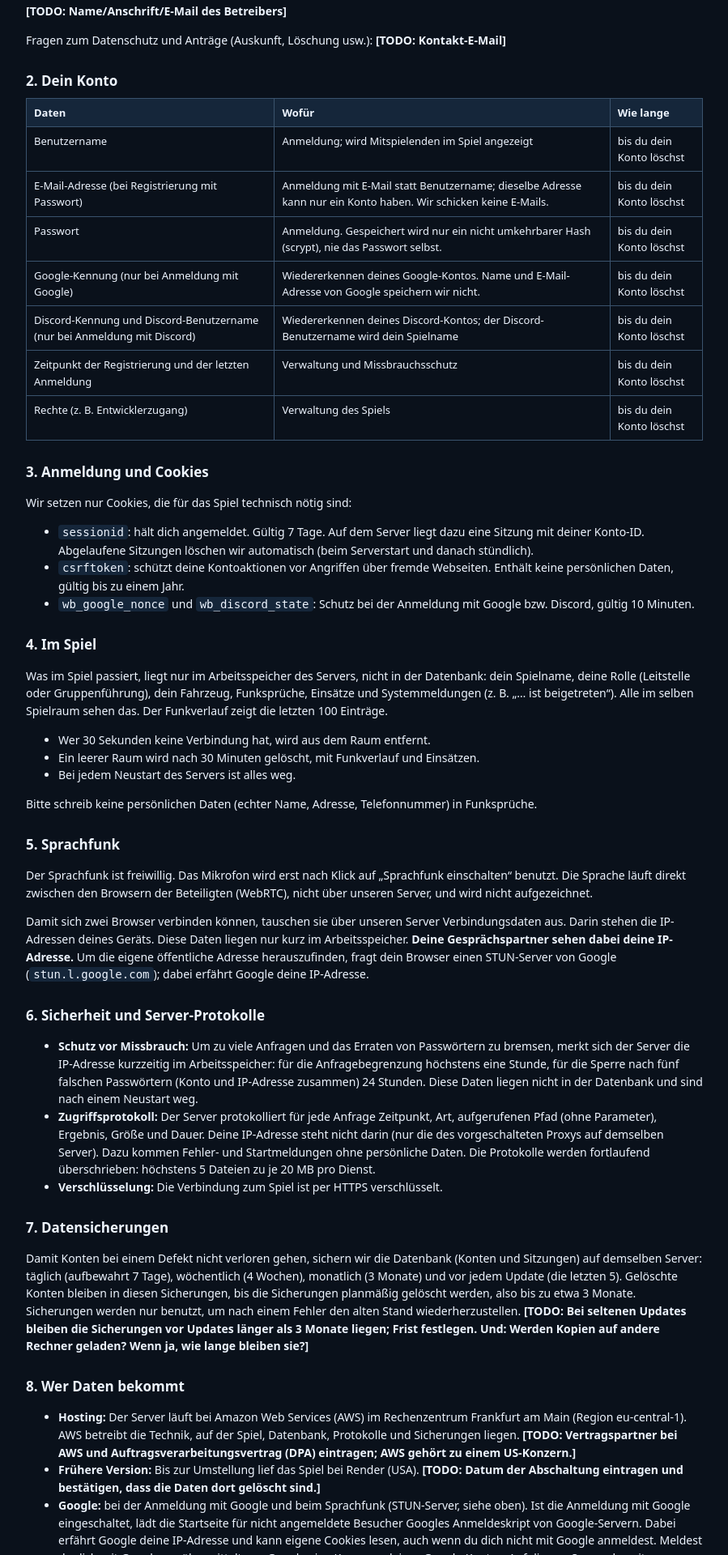
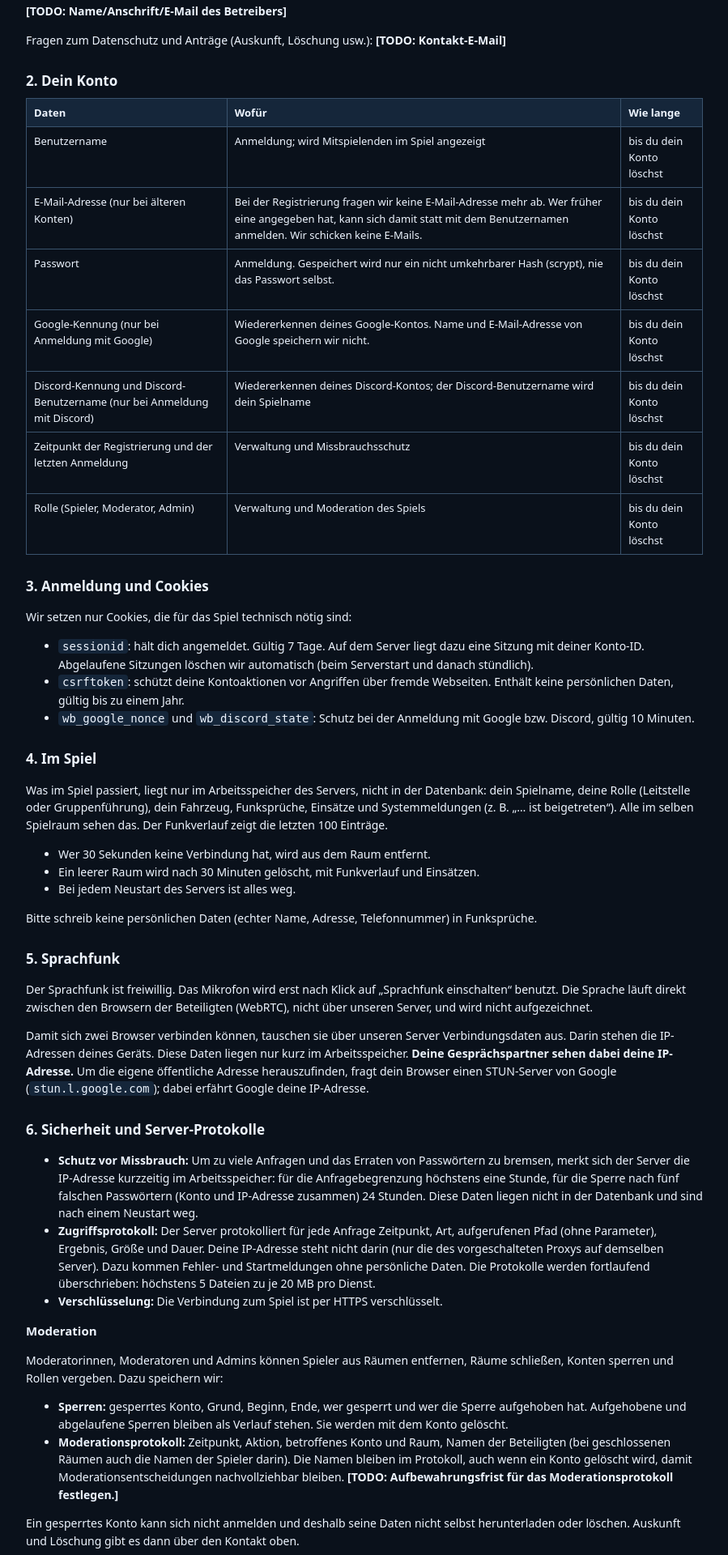
Before and after one commit to kingrobe082-glitch/Westbummeln, a Django app: page /datenschutz in a window 1280 px wide. Shown: the part 360-2280 px from the top of the page at 81% size, without its empty margins (190-1089 px from the left). Run offline with Django 5.2, Linux system fonts and the light colour scheme.

Commit message:
Datenschutz: Moderationsdaten im Export, Registrierung ohne E-Mail
- Export enthält Rolle, eigene Sperren und Moderationsprotokoll-Einträge
  über das Konto (ohne Namen der Moderation).
- Datenschutzseite beschreibt Sperren und Moderationsprotokoll (Namen
  bleiben nach Kontolöschung im Protokoll, Frist als TODO).
- Registrierung fragt keine E-Mail mehr ab (Entscheidung von Lars: ohne
  E-Mail-Bestätigung reicht der Benutzername). Der Server nimmt eine
  freiwillige E-Mail weiter an; bestehende E-Mails funktionieren weiter
  für den Login.

Co-Authored-By: Claude Opus 5.5 <noreply@anthropic.com>

```diff
--- a/accounts/services.py
+++ b/accounts/services.py
@@ -35,7 +35,9 @@ def check_new_password(password, user):
         raise ValueError(' '.join(error.messages)) from None
 
 
-def register(data, need_email=True):
+def register(data, need_email=False):
+    """Neues Passwortkonto. Die E-Mail ist freiwillig (das Formular fragt sie nicht mehr ab, solange es
+    keine E-Mail-Bestätigung gibt); wird eine geschickt, muss sie gültig und frei sein."""
     name = str(data.get('name', '')).strip()
     password = data.get('password')
     check_password_input(password)
--- a/datenschutz/services.py
+++ b/datenschutz/services.py
@@ -14,6 +14,8 @@ from django.utils import timezone
 from accounts.lockout import LoginLockedError
 from accounts.services import check_password_input
 from game import rooms
+from moderation.models import ModerationEvent
+from moderation.roles import ROLES, role_of
 
 CLEANUP_INTERVAL = 3600  # Sekunden zwischen zwei Aufräumläufen im laufenden Server
 _cleanup_lock = threading.Lock()
@@ -112,9 +114,19 @@ def export_data(request):
             'registriert_am': _time(user.date_joined),
             'letzte_anmeldung': _time(user.last_login),
             'aktiv': user.is_active,
-            'entwickler': user.is_staff,
-            'administrator': user.is_superuser,
+            'rolle': ROLES[role_of(user)],
         },
+        'sperren': [
+            {'grund': ban.reason, 'beginn': _time(ban.starts_at), 'ende': _time(ban.ends_at),
+             'aufgehoben_am': _time(ban.lifted_at)}
+            for ban in user.bans.order_by('starts_at', 'pk')
+        ],
+        # Einträge im Moderationsprotokoll über dieses Konto. Wer moderiert hat, steht nicht darin:
+        # das sind Daten der Moderatorin bzw. des Moderators.
+        'moderationsprotokoll': [
+            {'zeit': _time(event.at), 'aktion': event.get_action_display(), 'raum': event.room_code or None}
+            for event in ModerationEvent.objects.filter(target=user).order_by('at', 'pk')
+        ],
         'sitzungen': [
             {'gueltig_bis': _time(session.expire_date), 'dieses_geraet': session.session_key == current_key}
             for session in sessions_of(user.pk)
--- a/static/js/account.js
+++ b/static/js/account.js
@@ -29,7 +29,6 @@ function setAuthMode(mode) {
   authMode = mode;
   $('tabLogin').classList.toggle('active', mode === 'login');
   $('tabRegister').classList.toggle('active', mode === 'register');
-  $('emailRow').classList.toggle('hidden', mode !== 'register');
   $('registerHint').classList.toggle('hidden', mode !== 'register');
   $('nameLabel').textContent = mode === 'register' ? 'Benutzername (3–24 Zeichen)' : 'Benutzername oder E-Mail';
   $('accountPassword').autocomplete = mode === 'register' ? 'new-password' : 'current-password';
@@ -115,17 +114,15 @@ $('tabRegister').onclick = () => setAuthMode('register');
 $('accountForm').addEventListener('submit', event => {
   event.preventDefault();
   const name = $('accountName').value.trim();
-  const email = $('accountEmail').value.trim();
   const password = $('accountPassword').value;
   if (!name) return setNotice(authMode === 'register' ? 'Bitte gib einen Benutzernamen ein.' : 'Bitte gib Benutzername oder E-Mail ein.', 'error');
   if (authMode === 'register') {
     if (!/^[\p{L}\p{N}_-]{3,24}$/u.test(name)) return setNotice('Benutzername: 3–24 Buchstaben, Zahlen, Unterstriche oder Bindestriche, ohne Leerzeichen.', 'error');
-    if (!/^[^@\s]+@[^@\s]+\.[^@\s]{2,}$/.test(email)) return setNotice('Bitte gib eine gültige E-Mail-Adresse ein.', 'error');
     if (password.length < 8) return setNotice('Das Passwort braucht mindestens 8 Zeichen.', 'error');
   } else if (!password) {
     return setNotice('Bitte gib dein Passwort ein.', 'error');
   }
-  accountAction(authMode, authMode === 'register' ? { name, email, password } : { name, password });
+  accountAction(authMode, authMode === 'register' ? { name, password } : { name, password });
 });
 $('accountLogout').onclick = () => accountAction('logout');
 $('developerRefresh').onclick = async () => {
--- a/templates/datenschutz.html
+++ b/templates/datenschutz.html
@@ -25,12 +25,12 @@
 <thead><tr><th>Daten</th><th>Wofür</th><th>Wie lange</th></tr></thead>
 <tbody>
 <tr><td>Benutzername</td><td>Anmeldung; wird Mitspielenden im Spiel angezeigt</td><td>bis du dein Konto löschst</td></tr>
-<tr><td>E-Mail-Adresse (bei Registrierung mit Passwort)</td><td>Anmeldung mit E-Mail statt Benutzername; dieselbe Adresse kann nur ein Konto haben. Wir schicken keine E-Mails.</td><td>bis du dein Konto löschst</td></tr>
+<tr><td>E-Mail-Adresse (nur bei älteren Konten)</td><td>Bei der Registrierung fragen wir keine E-Mail-Adresse mehr ab. Wer früher eine angegeben hat, kann sich damit statt mit dem Benutzernamen anmelden. Wir schicken keine E-Mails.</td><td>bis du dein Konto löschst</td></tr>
 <tr><td>Passwort</td><td>Anmeldung. Gespeichert wird nur ein nicht umkehrbarer Hash (scrypt), nie das Passwort selbst.</td><td>bis du dein Konto löschst</td></tr>
 <tr><td>Google-Kennung (nur bei Anmeldung mit Google)</td><td>Wiedererkennen deines Google-Kontos. Name und E-Mail-Adresse von Google speichern wir nicht.</td><td>bis du dein Konto löschst</td></tr>
 <tr><td>Discord-Kennung und Discord-Benutzername (nur bei Anmeldung mit Discord)</td><td>Wiedererkennen deines Discord-Kontos; der Discord-Benutzername wird dein Spielname</td><td>bis du dein Konto löschst</td></tr>
 <tr><td>Zeitpunkt der Registrierung und der letzten Anmeldung</td><td>Verwaltung und Missbrauchsschutz</td><td>bis du dein Konto löschst</td></tr>
-<tr><td>Rechte (z.&nbsp;B. Entwicklerzugang)</td><td>Verwaltung des Spiels</td><td>bis du dein Konto löschst</td></tr>
+<tr><td>Rolle (Spieler, Moderator, Admin)</td><td>Verwaltung und Moderation des Spiels</td><td>bis du dein Konto löschst</td></tr>
 </tbody>
 </table>
 
@@ -62,6 +62,14 @@
 <li><strong>Verschlüsselung:</strong> Die Verbindung zum Spiel ist per HTTPS verschlüsselt.</li>
 </ul>
 
+<h3>Moderation</h3>
+<p>Moderatorinnen, Moderatoren und Admins können Spieler aus Räumen entfernen, Räume schließen, Konten sperren und Rollen vergeben. Dazu speichern wir:</p>
+<ul>
+<li><strong>Sperren:</strong> gesperrtes Konto, Grund, Beginn, Ende, wer gesperrt und wer die Sperre aufgehoben hat. Aufgehobene und abgelaufene Sperren bleiben als Verlauf stehen. Sie werden mit dem Konto gelöscht.</li>
+<li><strong>Moderationsprotokoll:</strong> Zeitpunkt, Aktion, betroffenes Konto und Raum, Namen der Beteiligten (bei geschlossenen Räumen auch die Namen der Spieler darin). Die Namen bleiben im Protokoll, auch wenn ein Konto gelöscht wird, damit Moderationsentscheidungen nachvollziehbar bleiben. <strong>[TODO: Aufbewahrungsfrist für das Moderationsprotokoll festlegen.]</strong></li>
+</ul>
+<p>Ein gesperrtes Konto kann sich nicht anmelden und deshalb seine Daten nicht selbst herunterladen oder löschen. Auskunft und Löschung gibt es dann über den Kontakt oben.</p>
+
 <h2>7. Datensicherungen</h2>
 <p>Damit Konten bei einem Defekt nicht verloren gehen, sichern wir die Datenbank (Konten und Sitzungen) auf demselben Server: täglich (aufbewahrt 7 Tage), wöchentlich (4 Wochen), monatlich (3 Monate) und vor jedem Update (die letzten 5). Gelöschte Konten bleiben in diesen Sicherungen, bis die Sicherungen planmäßig gelöscht werden, also bis zu etwa 3 Monate. Sicherungen werden nur benutzt, um nach einem Fehler den alten Stand wiederherzustellen. <strong>[TODO: Bei seltenen Updates bleiben die Sicherungen vor Updates länger als 3 Monate liegen; Frist festlegen. Und: Werden Kopien auf andere Rechner geladen? Wenn ja, wie lange bleiben sie?]</strong></p>
 
@@ -90,7 +98,7 @@
 <h2>11. Deine Rechte</h2>
 <ul>
 <li><strong>Auskunft und Datenkopie</strong> (Art.&nbsp;15 und 20 DSGVO): Im Kontobereich unter „Meine Daten“ kannst du jederzeit alle zu deinem Konto gespeicherten Daten als Datei herunterladen.</li>
-<li><strong>Löschung</strong> (Art.&nbsp;17 DSGVO): Im Kontobereich unter „Meine Daten“ kannst du dein Konto selbst löschen. Konto und alle Anmeldungen sind sofort gelöscht und du wirst aus allen Spielräumen entfernt. Was du bereits gefunkt hast, bleibt im Funkverlauf des Raums, bis der Raum gelöscht wird; Kopien bei Discord (falls eingeschaltet) und in Datensicherungen bleiben wie oben beschrieben.</li>
+<li><strong>Löschung</strong> (Art.&nbsp;17 DSGVO): Im Kontobereich unter „Meine Daten“ kannst du dein Konto selbst löschen. Konto und alle Anmeldungen sind sofort gelöscht und du wirst aus allen Spielräumen entfernt. Was du bereits gefunkt hast, bleibt im Funkverlauf des Raums, bis der Raum gelöscht wird; dein Name im Moderationsprotokoll, Kopien bei Discord (falls eingeschaltet) und in Datensicherungen bleiben wie oben beschrieben.</li>
 <li><strong>Berichtigung, Einschränkung, Widerspruch</strong> (Art.&nbsp;16, 18, 21 DSGVO): bitte über den Kontakt oben.</li>
 <li><strong>Beschwerde</strong> bei einer Datenschutz-Aufsichtsbehörde. <strong>[TODO: zuständige Aufsichtsbehörde eintragen.]</strong></li>
 </ul>
--- a/templates/index.html
+++ b/templates/index.html
@@ -8,10 +8,9 @@
     </div>
     <div class="authFields">
       <label><span id="nameLabel">Benutzername oder E-Mail</span><input id="accountName" autocomplete="username" maxlength="254"></label>
-      <label id="emailRow" class="hidden"><span>E-Mail-Adresse</span><input id="accountEmail" type="email" autocomplete="email" maxlength="254"></label>
       <label><span>Passwort</span><input id="accountPassword" type="password" autocomplete="current-password" maxlength="128"></label>
       <button type="submit" id="accountSubmit">Anmelden</button>
-      <p id="registerHint" class="small formHint hidden">Mit der Registrierung speichern wir deinen Benutzernamen, deine E-Mail-Adresse und einen Hash deines Passworts. Mehr dazu in den <a href="/datenschutz">Datenschutzhinweisen</a>.</p>
+      <p id="registerHint" class="small formHint hidden">Mit der Registrierung speichern wir deinen Benutzernamen und einen Hash deines Passworts. Eine E-Mail-Adresse brauchst du nicht. Mehr dazu in den <a href="/datenschutz">Datenschutzhinweisen</a>.</p>
     </div>
   </form>
   <div id="googleButton"></div>
```
Also changed, not shown: tests/test_datenschutz.py (+46 -0 lines).
